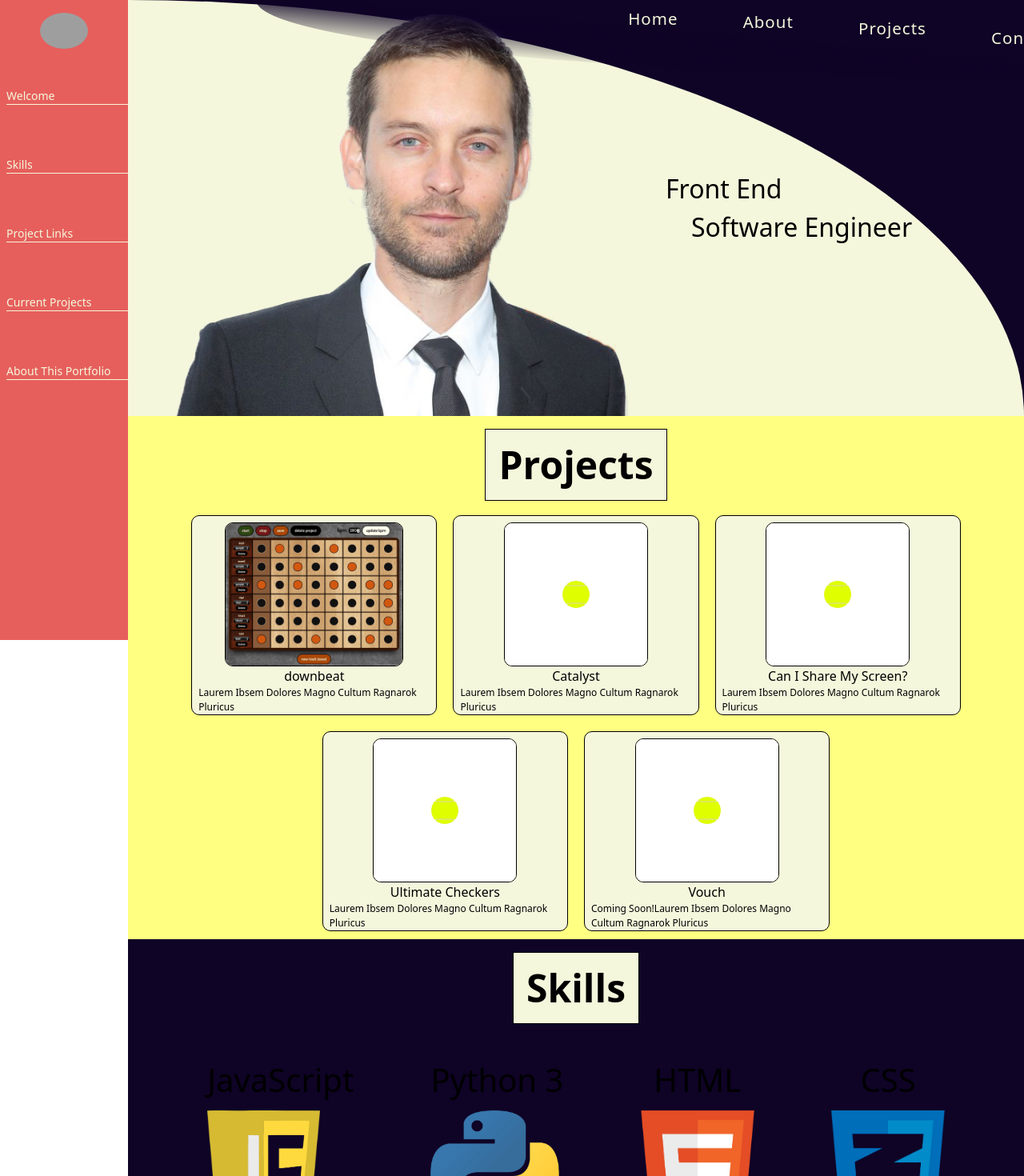
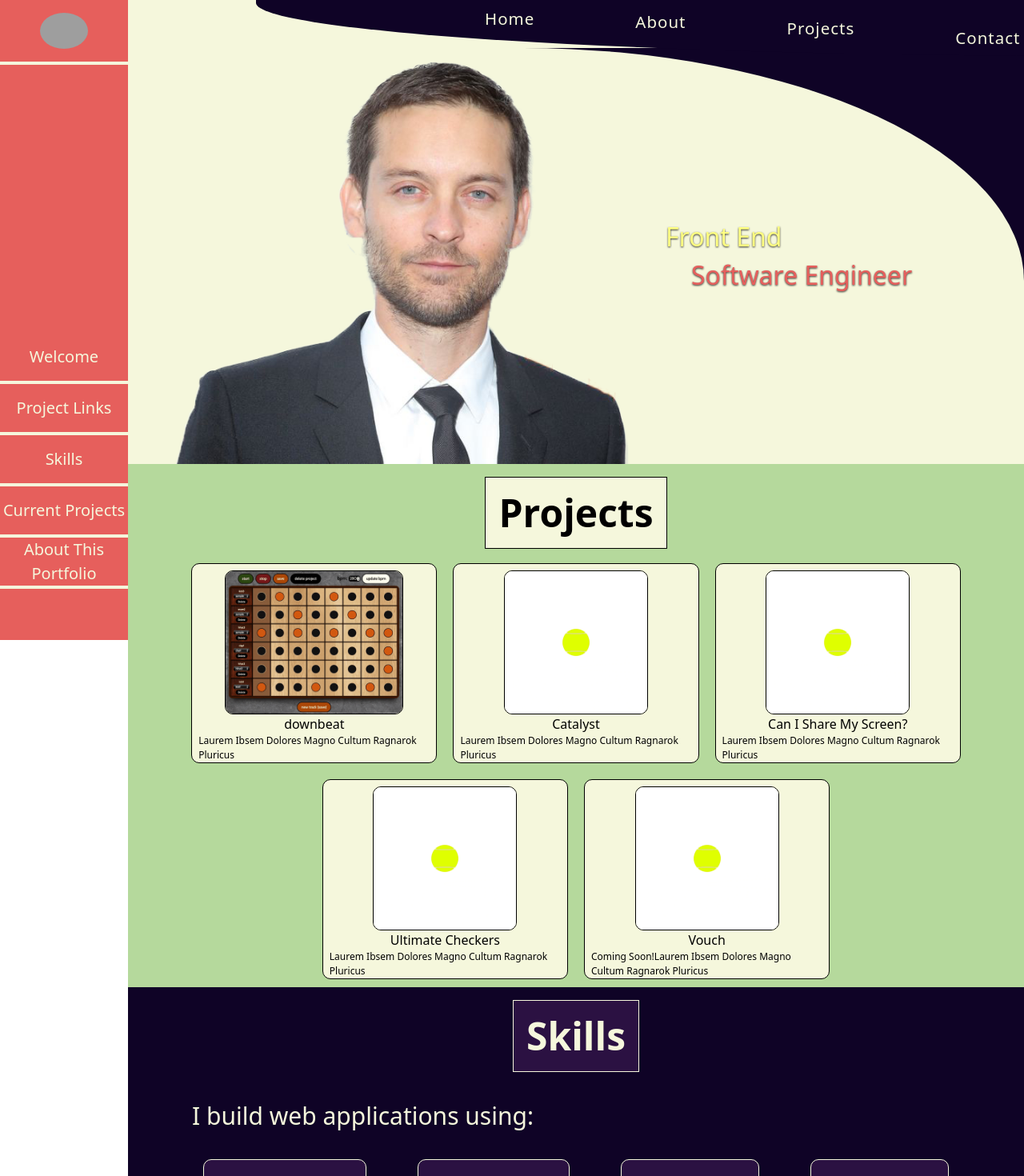
Before and after one commit to Vilem-McKael/Portfolio, a React (Vite) app: page / in a window 1280 px wide. Shown: the top 1470 px of the page at 80% size. Built offline with nearby package versions, Linux system fonts and the light colour scheme; grey boxes are pictures that could not be loaded.

Commit message:
begins to implement same-page navigation using react-router-hash-link

```diff
--- a/package.json
+++ b/package.json
@@ -12,7 +12,8 @@
     "react": "^18.2.0",
     "react-dom": "^18.2.0",
     "react-router": "^6.11.2",
-    "react-router-dom": "^6.11.2"
+    "react-router-dom": "^6.11.2",
+    "react-router-hash-link": "^2.4.3"
   },
   "devDependencies": {
     "@types/react": "^18.0.28",
--- a/src/components/NavBar/NavBar.jsx
+++ b/src/components/NavBar/NavBar.jsx
@@ -6,8 +6,8 @@ import Colors from '../../constants/colors'
 
 export default function NavBar() {
   return (
-    <div className='flex flex-row ml-[160px] h-[100px] w-[100%] justify-evenly text-[1.6vw] text-light2 bg-gradient-to-bl from-dark/100 from-45% via-transparent rounded-bl-[100%]'>
-        <Link to='/' className='ml-[30vw] mt-[8px] tracking-wider hover:text-light1'>Home</Link>
+    <div className='flex flex-row ml-[160px] h-[70px] w-[100%] justify-evenly text-[1.6vw] text-light2 bg-dark rounded-bl-[95%]'>
+        <Link to='/' className='ml-[20vmin] mt-[8px] tracking-wider hover:text-light1'>Home</Link>
         <Link to='/about' className='mt-[12px] tracking-wider hover:text-stone-900'>About</Link>
         <Link to='/projects' className='mt-[20px] tracking-wider hover:text-stone-900'>Projects</Link>
         <Link to='/contact' className='mt-[32px] tracking-wider hover:text-stone-900'>Contact Me</Link>
--- a/src/components/SideBar/SideBar.jsx
+++ b/src/components/SideBar/SideBar.jsx
@@ -1,6 +1,7 @@
 import React from 'react'
 
 import { Link } from 'react-router-dom'
+import { HashLink } from 'react-router-hash-link'
 
 import Colors from '../../constants/colors'
 
@@ -8,8 +9,14 @@ export default function SideBar({links}) {
   return (
     <div className='flex flex-col w-[160px] h-[100vh]'>
         <img src='https://i.pinimg.com/originals/9b/64/1e/9b641e1a92ac705c8e92bde180f606c7.jpg' width='60' height='60' className='rounded-[100%] my-4 mx-auto'/>
-        <div className='pl-2 flex flex-col'>
-        {links.map((link, idx) => <Link to={link.to} key={idx} style={{color: Colors.light2}} className='my-[4vmin] text-[14px] border-b-[.1vmin] border-black'>{link.text}</Link>)}
+        <div className='h-[90vh] mb-[8vh] flex flex-col justify-end items-center border-t-[.5vmin] border-light2'>
+        {links.map((link, idx) => {
+            return (
+                <div className='h-[8vh] w-[100%] flex justify-center items-center border-b-[.5vmin] border-light2'>
+                    <HashLink to={link.to} key={idx} smooth={true} className='text-[20px] text-center text-light2 transition-transform delay-50 hover:scale-105 hover:text-light1'>{link.text}</HashLink>
+                </div>
+            )
+        })}
         </div>
     </div>
   )
--- a/src/components/SkillCard/SkillCard.jsx
+++ b/src/components/SkillCard/SkillCard.jsx
@@ -2,9 +2,9 @@ import React from 'react'
 
 export default function SkillCard({name, image}) {
   return (
-    <div className='mx-8 my-4 p-4'>
-      <h1 className='mb-2 text-[40px] font-medium text-center'>{name}</h1>
-      <img src={image} className='h-[20vh]'/>
+    <div className='flex flex-col justify-center mx-8 my-4 p-8 bg-med_dark text-light2 rounded-[10px] border-light2 border-[.1vmin]'>
+      <h1 className='mb-2 text-[30px] font-medium text-center text-black'>{name}</h1>
+      <img src={image} className='max-h-[15vh]'/>
     </div>
   )
 }
--- a/src/constants/sidebarLinkInfo.js
+++ b/src/constants/sidebarLinkInfo.js
@@ -1,17 +1,18 @@
 const sideBarInfo = {
     welcome: [
         {
-            to: '#',
+            to: '/#top',
             text: 'Welcome'
         },
         {
-            to: '#',
+            to: '/#projects',
+            text: 'Project Links'
+        },
+        {
+            to: '/#skills',
             text: 'Skills'
         },
-        {
-            to: '#',
-            text: 'Project Links'
-        },
+
         {
             to: '#',
             text: 'Current Projects'
--- a/src/pages/WelcomePage/WelcomePage.jsx
+++ b/src/pages/WelcomePage/WelcomePage.jsx
@@ -19,21 +19,20 @@ export default function WelcomePage({updateSideBarLinks}) {
 
   return (
     <div className='flex flex-col'>
-    {/* <div style={{backgroundColor: Colors.light2}} className='h-[2vh] rounded-bl-[50%]'>
+    <div id='top' className='h-[60px] bg-light2'>
 
-    </div> */}
-      <div style={{backgroundColor: Colors.light2}} className='flex flex-col relative h-[65vh] w-[100%] justify-center items-end rounded-tr-[100%]'>
+    </div>
+      <div className='flex flex-col relative h-[65vh] w-[100%] justify-center items-end bg-light2 rounded-tr-[56%]'>
         <div className='w-[40%]'>
-          <div className='text-[4vmin]'>Front End</div>
-          <div className='text-[4vmin] ml-8'>Software Engineer</div>
+          <div className='text-[4vmin] text-light1 drop-shadow-[0_1.2px_1.2px_rgba(0,0,0,0.8)]'>Front End</div>
+          <div className='text-[4vmin] text-accent2 ml-8 drop-shadow-[0_1.2px_1.2px_rgba(0,0,0,0.8)]'>Software Engineer</div>
         </div>
         <div className='w-[60%]'>
           <img id="tobey" src={tobey} className="absolute bottom-0 left-0 max-h-[100%] max-w-[80%]" />
         </div>
       </div>
 
-
-        <div style={{backgroundColor: Colors.light1}}>
+      <div id='projects' className='bg-accent1'>
         <div className='flex justify-center items-center'>
           <h1 style={{backgroundColor: Colors.light2}} className='text-center text-[48px] mt-[2vh] mb-[1vh] py-[1vh] px-[2vh] border-black border-[.1vmin] font-bold'>Projects</h1>
         </div>
@@ -42,10 +41,13 @@ export default function WelcomePage({updateSideBarLinks}) {
         </div>
       </div>
 
-      <div style={{backgroundColor: Colors.dark}}>
+      <div id='skills' className='bg-dark'>
         <div>
           <div className='flex justify-center items-center'>
-              <h1 style={{backgroundColor: Colors.light2}} className='text-center text-[48px] mt-[2vh] mb-[1vh] py-[1vh] px-[2vh] bg-white border-black border-[.1vmin] font-bold'>Skills</h1>
+              <h1 className='text-center text-[48px] text-light2 mt-[2vh] mb-[1vh] py-[1vh] px-[2vh] bg-med_dark border-black border-[.1vmin] font-bold'>Skills</h1>
+          </div>
+          <div className='flex justify-start items-center'>
+              <h1 className='text-[30px] text-light2 mt-[2vh] mb-[1vh] ml-[5vw] py-[1vh] px-[2vh]'>I build web applications using:</h1>
           </div>
           <div className='flex flex-row flex-wrap justify-center items-evenly'>
             {skills.languages.map((skill, idx) => <SkillCard name={skill.name} image={skill.image} key={idx}/>)}
--- a/tailwind.config.js
+++ b/tailwind.config.js
@@ -8,6 +8,7 @@ export default {
       light2: '#F5F7DC',
       accent1: '#B5D99C',
       accent2: '#E65F5C',
+      med_dark: '#2B1142',
       dark: '#0F0326'
     },
     extend: {},
```
Also changed, not shown: 1 other file (tests, documents, lock files or other folders). Lines whose indentation alone changed are shown as unchanged.
